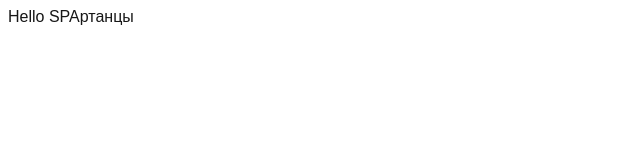
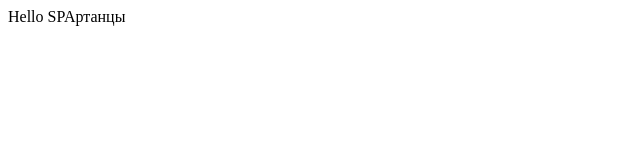
Before and after one commit to socialpicturestore/socialpicturestore, a Next.js app: page / in a window 1280 px wide. Shown: the top 160 px of the page, without its empty margins (0-640 px from the left). Built offline with nearby package versions, Linux system fonts and the light colour scheme.

Commit message:
refactor: delete styles in global

```diff
--- a/src/app/globals.scss
+++ b/src/app/globals.scss
@@ -1,21 +1 @@
 @use '../shared/styles/index.scss' as *;
-
-:root {
-  --background: #fff;
-  --foreground: #171717;
-  --color-background: var(--background);
-  --color-foreground: var(--foreground);
-}
-
-@media (prefers-color-scheme: dark) {
-  :root {
-    --background: #0a0a0a;
-    --foreground: #ededed;
-  }
-}
-
-body {
-  font-family: Arial, Helvetica, sans-serif;
-  color: var(--foreground);
-  background: var(--background);
-}
```
